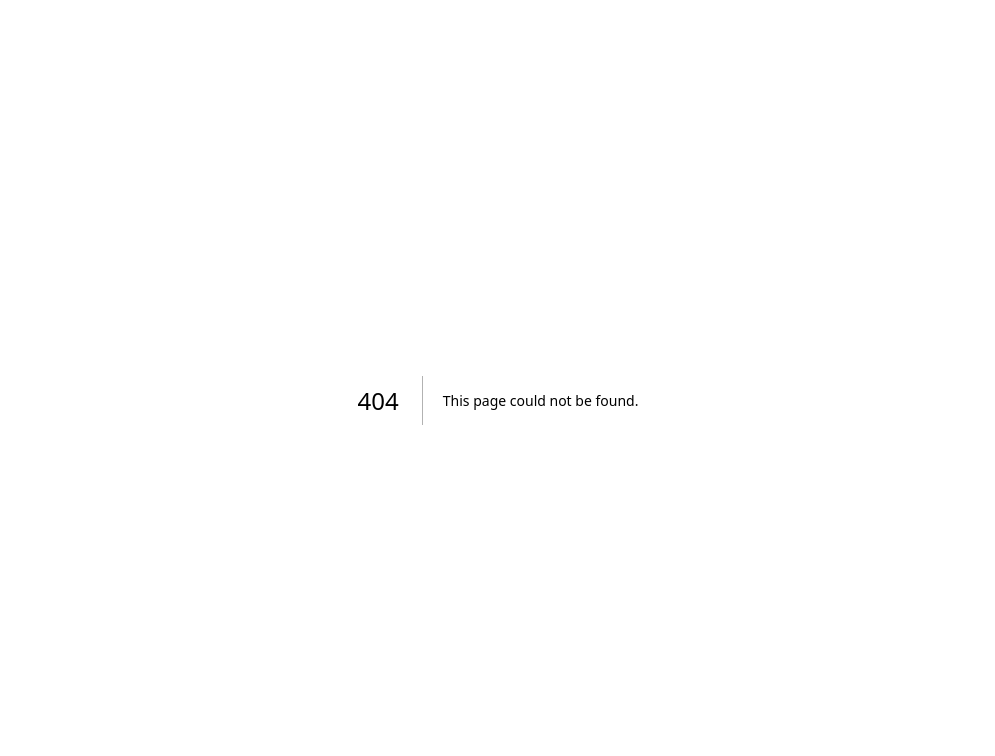
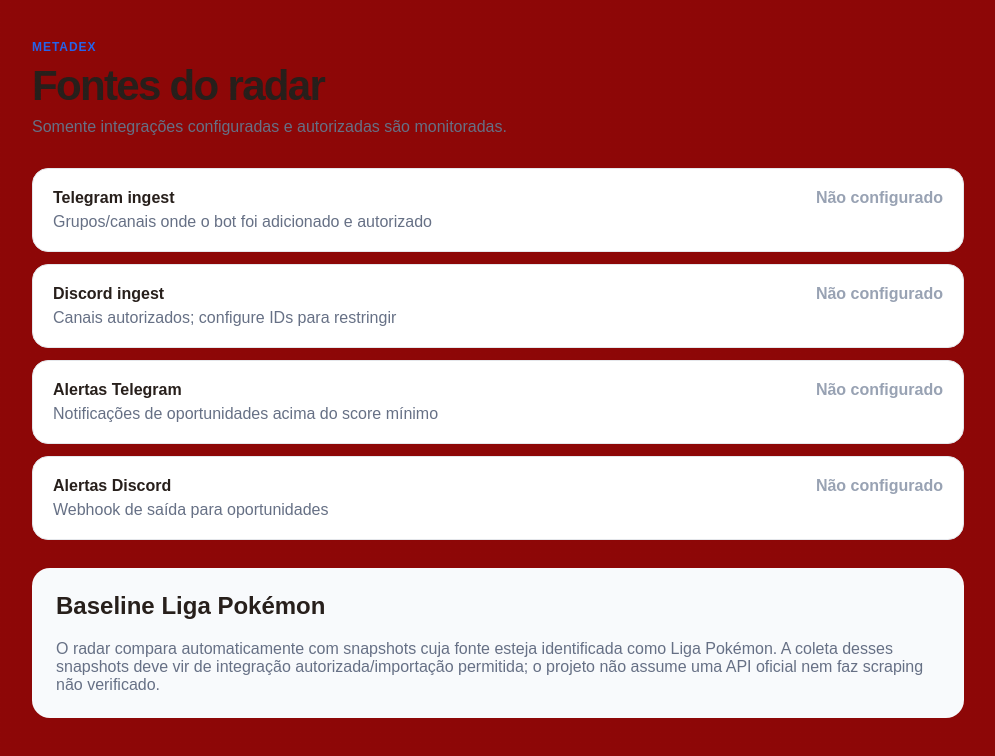
Before and after one commit to VxHugo/tcg-metadex, a Next.js app in the folder apps/web/: page /sources in a window 1280 px wide. Before the commit this address had no page. Shown: the top 756 px of the page, without its empty margins (142-1137 px from the left). Built offline with nearby package versions, Linux system fonts and the light colour scheme.

Commit message:
feat: add deal source status page

```diff
--- /dev/null
+++ b/apps/web/app/sources/page.tsx
@@ -0,0 +1,44 @@
+export const dynamic = "force-dynamic";
+
+function status(enabled: boolean) {
+  return enabled ? "Ativo" : "Não configurado";
+}
+
+export default function SourcesPage() {
+  const telegram = Boolean(process.env.TELEGRAM_BOT_TOKEN && process.env.TELEGRAM_WEBHOOK_SECRET);
+  const discord = Boolean(process.env.DISCORD_BOT_TOKEN && process.env.DEAL_RADAR_INTERNAL_TOKEN);
+  const telegramAlerts = Boolean(process.env.DEAL_ALERT_TELEGRAM_CHAT_IDS);
+  const discordAlerts = Boolean(process.env.DEAL_ALERT_DISCORD_WEBHOOK_URL);
+  const channels = (process.env.DISCORD_DEAL_CHANNEL_IDS ?? "").split(",").map((v) => v.trim()).filter(Boolean);
+
+  const rows = [
+    { name: "Telegram ingest", detail: "Grupos/canais onde o bot foi adicionado e autorizado", enabled: telegram },
+    { name: "Discord ingest", detail: channels.length ? `${channels.length} canal(is) explicitamente selecionado(s)` : "Canais autorizados; configure IDs para restringir", enabled: discord },
+    { name: "Alertas Telegram", detail: "Notificações de oportunidades acima do score mínimo", enabled: telegramAlerts },
+    { name: "Alertas Discord", detail: "Webhook de saída para oportunidades", enabled: discordAlerts },
+  ];
+
+  return (
+    <main style={{ maxWidth: 980, margin: "0 auto", padding: "40px 24px 80px", fontFamily: "Arial, sans-serif" }}>
+      <header style={{ marginBottom: 32 }}>
+        <p style={{ margin: 0, color: "#2563eb", fontWeight: 700, letterSpacing: ".08em", fontSize: 12 }}>METADEX</p>
+        <h1 style={{ margin: "8px 0", fontSize: 42, letterSpacing: "-.04em" }}>Fontes do radar</h1>
+        <p style={{ margin: 0, color: "#667085" }}>Somente integrações configuradas e autorizadas são monitoradas.</p>
+      </header>
+
+      <section style={{ display: "grid", gap: 12 }}>
+        {rows.map((row) => (
+          <article key={row.name} style={{ display: "flex", justifyContent: "space-between", gap: 24, border: "1px solid #e5e7eb", borderRadius: 16, padding: 20, background: "#fff" }}>
+            <div><strong>{row.name}</strong><div style={{ color: "#667085", marginTop: 6 }}>{row.detail}</div></div>
+            <span style={{ whiteSpace: "nowrap", fontWeight: 700, color: row.enabled ? "#15803d" : "#98a2b3" }}>{status(row.enabled)}</span>
+          </article>
+        ))}
+      </section>
+
+      <section style={{ marginTop: 28, borderRadius: 18, padding: 24, background: "#f8fafc" }}>
+        <h2 style={{ marginTop: 0 }}>Baseline Liga Pokémon</h2>
+        <p style={{ color: "#667085", marginBottom: 0 }}>O radar compara automaticamente com snapshots cuja fonte esteja identificada como Liga Pokémon. A coleta desses snapshots deve vir de integração autorizada/importação permitida; o projeto não assume uma API oficial nem faz scraping não verificado.</p>
+      </section>
+    </main>
+  );
+}
```
